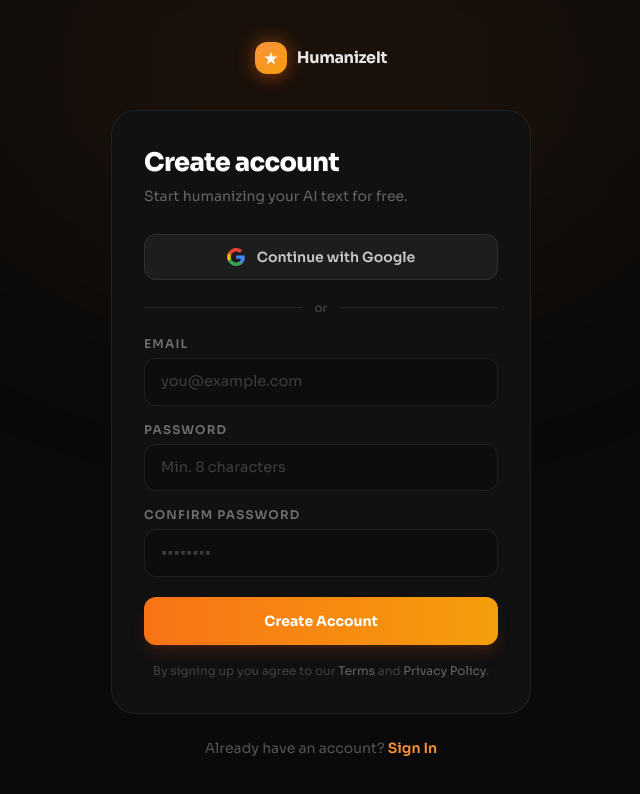
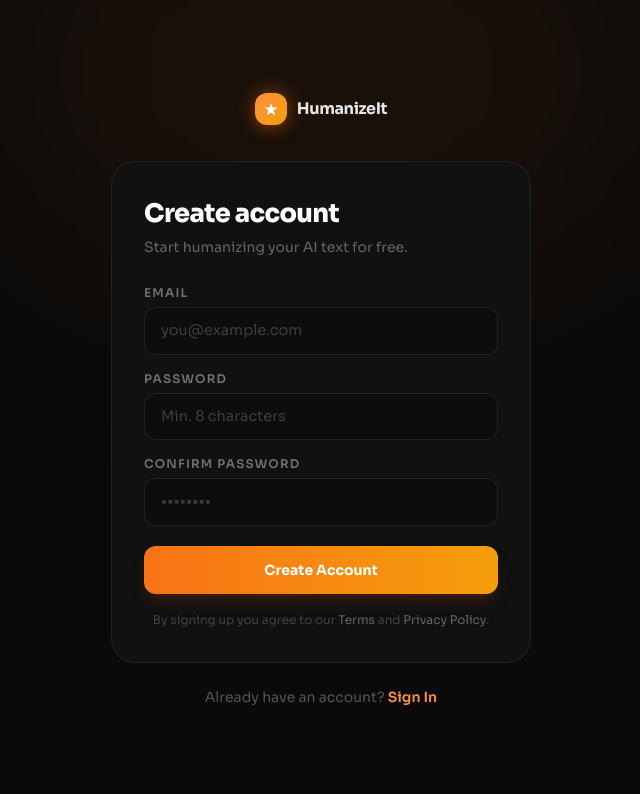
Before and after one commit to Marton09/humanize-app, a Next.js app: page /signup in a window 1280 px wide. Shown: the top 794 px of the page, without its empty margins (319-959 px from the left). Built offline with nearby package versions, Linux system fonts and the light colour scheme.

Commit message:
Remove Google login, add email-only auth

```diff
--- a/src/app/login/page.tsx
+++ b/src/app/login/page.tsx
@@ -8,17 +8,6 @@
 
 const sora = Sora({ subsets: ["latin"], variable: "--font-sora", display: "swap" });
 const supabase = createClient();
-
-function GoogleIcon() {
-  return (
-    <svg width="18" height="18" viewBox="0 0 48 48" fill="none">
-      <path d="M47.532 24.552c0-1.636-.145-3.2-.415-4.695H24.48v9.138h12.985c-.56 2.978-2.248 5.502-4.787 7.197v5.985h7.753c4.534-4.18 7.101-10.337 7.101-17.625z" fill="#4285F4"/>
-      <path d="M24.48 48c6.516 0 11.98-2.16 15.974-5.823l-7.753-5.985c-2.16 1.44-4.922 2.29-8.22 2.29-6.32 0-11.673-4.27-13.585-10.006H2.88v6.18C6.858 42.612 15.076 48 24.48 48z" fill="#34A853"/>
-      <path d="M10.895 28.476A14.388 14.388 0 0 1 9.96 24c0-1.567.27-3.09.935-4.476v-6.18H2.88A23.99 23.99 0 0 0 .48 24c0 3.877.926 7.545 2.4 10.656l8.015-6.18z" fill="#FBBC05"/>
-      <path d="M24.48 9.518c3.562 0 6.758 1.224 9.277 3.63l6.953-6.953C36.456 2.386 30.995 0 24.48 0 15.076 0 6.858 5.388 2.88 13.344l8.015 6.18C12.807 13.787 18.16 9.518 24.48 9.518z" fill="#EA4335"/>
-    </svg>
-  );
-}
 
 function SpinnerIcon() {
   return (
@@ -45,7 +34,6 @@
   const [email, setEmail]       = useState("");
   const [password, setPassword] = useState("");
   const [loading, setLoading]   = useState(false);
-  const [googleLoading, setGoogleLoading] = useState(false);
   const [error, setError]       = useState("");
   const router = useRouter();
 
@@ -64,15 +52,6 @@
       router.push("/app");
       router.refresh();
     }
-  }
-
-  async function handleGoogle() {
-    setGoogleLoading(true);
-    setError("");
-    await supabase.auth.signInWithOAuth({
-      provider: "google",
-      options: { redirectTo: `${window.location.origin}/auth/callback` },
-    });
   }
 
   return (
@@ -104,23 +83,6 @@
         <div className="bg-[#111111] border border-white/[0.07] rounded-3xl p-8">
           <h1 className="text-[1.6rem] font-black tracking-tight text-white mb-1">Welcome back</h1>
           <p className="text-sm text-white/35 mb-7">Sign in to your account to continue.</p>
-
-          {/* Google button */}
-          <button
-            onClick={handleGoogle}
-            disabled={googleLoading || loading}
-            className="w-full flex items-center justify-center gap-3 py-3 px-4 rounded-xl bg-white/[0.05] border border-white/[0.08] text-sm font-semibold text-white/75 hover:bg-white/[0.09] hover:text-white hover:border-white/[0.14] transition-all duration-150 disabled:opacity-40 disabled:cursor-not-allowed mb-5"
-          >
-            {googleLoading ? <SpinnerIcon /> : <GoogleIcon />}
-            Continue with Google
-          </button>
-
-          {/* Divider */}
-          <div className="flex items-center gap-3 mb-5">
-            <div className="flex-1 h-px bg-white/[0.07]" />
-            <span className="text-xs text-white/20 font-medium">or</span>
-            <div className="flex-1 h-px bg-white/[0.07]" />
-          </div>
 
           {/* Form */}
           <form onSubmit={handleLogin} className="flex flex-col gap-4">
@@ -174,15 +136,15 @@
 
             <button
               type="submit"
-              disabled={loading || googleLoading}
+              disabled={loading}
               className="relative flex items-center justify-center gap-2 py-3.5 rounded-xl text-sm font-bold text-white transition-all duration-200 disabled:cursor-not-allowed mt-1"
             >
               <span className={`absolute inset-0 rounded-xl transition-all duration-200 ${
-                loading || googleLoading
+                loading
                   ? "bg-white/[0.05]"
                   : "bg-gradient-to-r from-orange-500 to-amber-500 shadow-lg shadow-orange-900/35 hover:shadow-orange-900/55 hover:from-orange-400 hover:to-amber-400"
               }`} />
-              <span className={`relative flex items-center gap-2 ${loading || googleLoading ? "text-white/25" : "text-white"}`}>
+              <span className={`relative flex items-center gap-2 ${loading ? "text-white/25" : "text-white"}`}>
                 {loading ? <><SpinnerIcon /> Signing in…</> : "Sign In"}
               </span>
             </button>
--- a/src/app/signup/page.tsx
+++ b/src/app/signup/page.tsx
@@ -8,17 +8,6 @@
 
 const sora = Sora({ subsets: ["latin"], variable: "--font-sora", display: "swap" });
 const supabase = createClient();
-
-function GoogleIcon() {
-  return (
-    <svg width="18" height="18" viewBox="0 0 48 48" fill="none">
-      <path d="M47.532 24.552c0-1.636-.145-3.2-.415-4.695H24.48v9.138h12.985c-.56 2.978-2.248 5.502-4.787 7.197v5.985h7.753c4.534-4.18 7.101-10.337 7.101-17.625z" fill="#4285F4"/>
-      <path d="M24.48 48c6.516 0 11.98-2.16 15.974-5.823l-7.753-5.985c-2.16 1.44-4.922 2.29-8.22 2.29-6.32 0-11.673-4.27-13.585-10.006H2.88v6.18C6.858 42.612 15.076 48 24.48 48z" fill="#34A853"/>
-      <path d="M10.895 28.476A14.388 14.388 0 0 1 9.96 24c0-1.567.27-3.09.935-4.476v-6.18H2.88A23.99 23.99 0 0 0 .48 24c0 3.877.926 7.545 2.4 10.656l8.015-6.18z" fill="#FBBC05"/>
-      <path d="M24.48 9.518c3.562 0 6.758 1.224 9.277 3.63l6.953-6.953C36.456 2.386 30.995 0 24.48 0 15.076 0 6.858 5.388 2.88 13.344l8.015 6.18C12.807 13.787 18.16 9.518 24.48 9.518z" fill="#EA4335"/>
-    </svg>
-  );
-}
 
 function SpinnerIcon() {
   return (
@@ -42,13 +31,12 @@
 }
 
 export default function SignupPage() {
-  const [email, setEmail]           = useState("");
-  const [password, setPassword]     = useState("");
-  const [confirm, setConfirm]       = useState("");
-  const [loading, setLoading]       = useState(false);
-  const [googleLoading, setGoogleLoading] = useState(false);
-  const [error, setError]           = useState("");
-  const [success, setSuccess]       = useState(false);
+  const [email, setEmail]       = useState("");
+  const [password, setPassword] = useState("");
+  const [confirm, setConfirm]   = useState("");
+  const [loading, setLoading]   = useState(false);
+  const [error, setError]       = useState("");
+  const [success, setSuccess]   = useState(false);
   const router = useRouter();
 
   async function handleSignup(e: React.FormEvent) {
@@ -72,24 +60,13 @@
       return;
     }
 
-    // If email confirmation is disabled in Supabase, session is immediately available
     if (data.session) {
       router.push("/app");
       router.refresh();
     } else {
-      // Email confirmation required
       setSuccess(true);
       setLoading(false);
     }
-  }
-
-  async function handleGoogle() {
-    setGoogleLoading(true);
-    setError("");
-    await supabase.auth.signInWithOAuth({
-      provider: "google",
-      options: { redirectTo: `${window.location.origin}/auth/callback` },
-    });
   }
 
   return (
@@ -121,7 +98,6 @@
         <div className="bg-[#111111] border border-white/[0.07] rounded-3xl p-8">
 
           {success ? (
-            /* ── Email confirmation screen ── */
             <div className="text-center py-4">
               <div className="w-14 h-14 rounded-2xl bg-orange-500/10 border border-orange-500/20 flex items-center justify-center mx-auto mb-5">
                 <svg width="24" height="24" viewBox="0 0 24 24" fill="none" stroke="#f97316" strokeWidth="2" strokeLinecap="round" strokeLinejoin="round">
@@ -142,24 +118,6 @@
               <h1 className="text-[1.6rem] font-black tracking-tight text-white mb-1">Create account</h1>
               <p className="text-sm text-white/35 mb-7">Start humanizing your AI text for free.</p>
 
-              {/* Google button */}
-              <button
-                onClick={handleGoogle}
-                disabled={googleLoading || loading}
-                className="w-full flex items-center justify-center gap-3 py-3 px-4 rounded-xl bg-white/[0.05] border border-white/[0.08] text-sm font-semibold text-white/75 hover:bg-white/[0.09] hover:text-white hover:border-white/[0.14] transition-all duration-150 disabled:opacity-40 disabled:cursor-not-allowed mb-5"
-              >
-                {googleLoading ? <SpinnerIcon /> : <GoogleIcon />}
-                Continue with Google
-              </button>
-
-              {/* Divider */}
-              <div className="flex items-center gap-3 mb-5">
-                <div className="flex-1 h-px bg-white/[0.07]" />
-                <span className="text-xs text-white/20 font-medium">or</span>
-                <div className="flex-1 h-px bg-white/[0.07]" />
-              </div>
-
-              {/* Form */}
               <form onSubmit={handleSignup} className="flex flex-col gap-4">
                 <div className="flex flex-col gap-1.5">
                   <label className="text-xs font-semibold text-white/40 uppercase tracking-widest">Email</label>
@@ -203,7 +161,6 @@
                   />
                 </div>
 
-                {/* Error */}
                 {error && (
                   <div className="flex items-start gap-2.5 px-4 py-3 rounded-xl bg-red-500/[0.07] border border-red-500/20">
                     <svg className="w-4 h-4 text-red-400 mt-px shrink-0" viewBox="0 0 16 16" fill="none">
@@ -216,15 +173,15 @@
 
                 <button
                   type="submit"
-                  disabled={loading || googleLoading}
+                  disabled={loading}
                   className="relative flex items-center justify-center gap-2 py-3.5 rounded-xl text-sm font-bold text-white transition-all duration-200 disabled:cursor-not-allowed mt-1"
                 >
                   <span className={`absolute inset-0 rounded-xl transition-all duration-200 ${
-                    loading || googleLoading
+                    loading
                       ? "bg-white/[0.05]"
                       : "bg-gradient-to-r from-orange-500 to-amber-500 shadow-lg shadow-orange-900/35 hover:shadow-orange-900/55 hover:from-orange-400 hover:to-amber-400"
                   }`} />
-                  <span className={`relative flex items-center gap-2 ${loading || googleLoading ? "text-white/25" : "text-white"}`}>
+                  <span className={`relative flex items-center gap-2 ${loading ? "text-white/25" : "text-white"}`}>
                     {loading ? <><SpinnerIcon /> Creating account…</> : "Create Account"}
                   </span>
                 </button>
@@ -240,7 +197,6 @@
           )}
         </div>
 
-        {/* Footer link */}
         {!success && (
           <p className="text-center text-sm text-white/30 mt-6">
             Already have an account?{" "}
```
